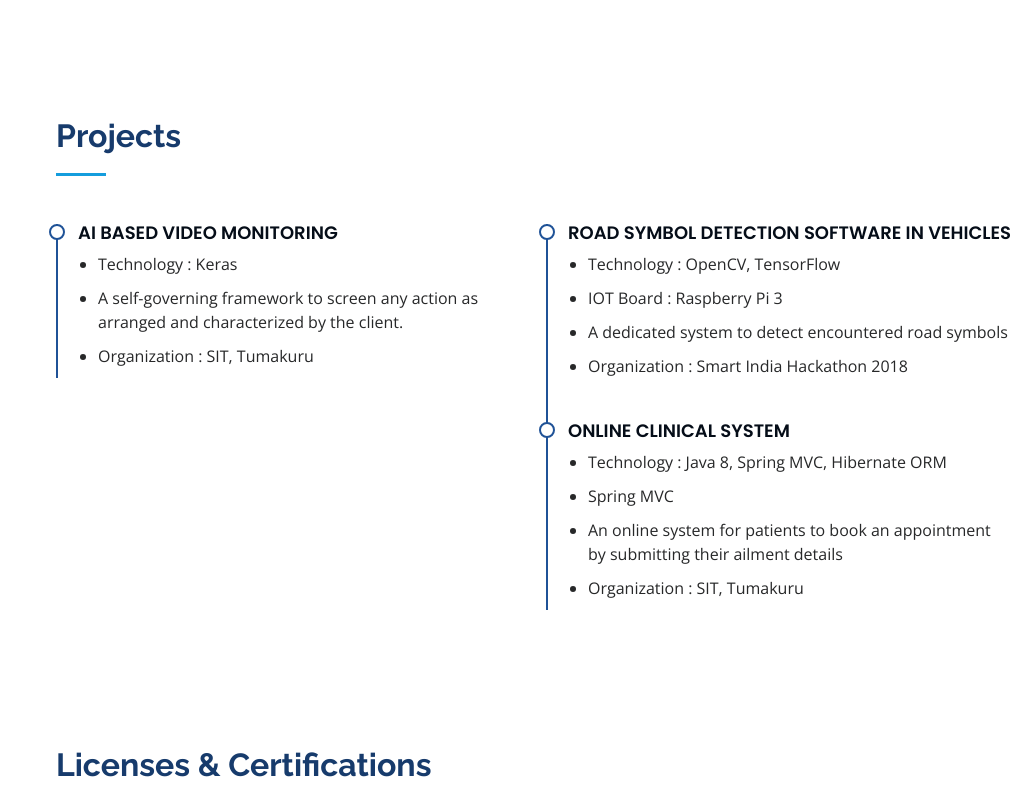
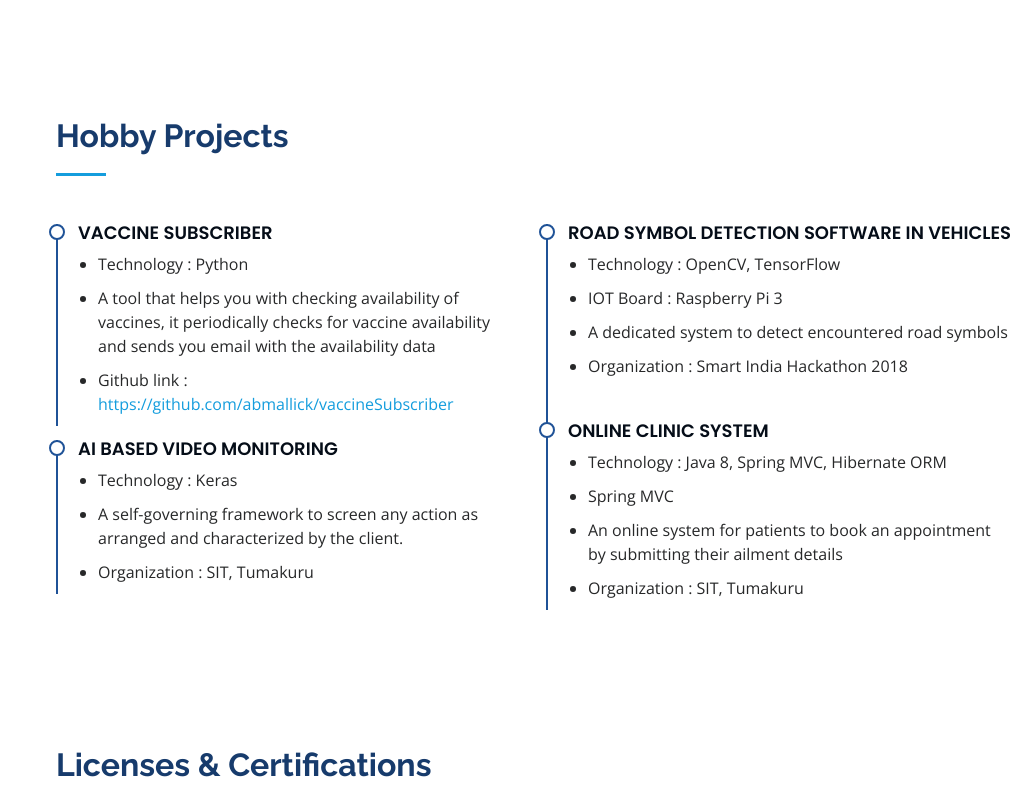
Before and after one commit to abmallick/abmallick.github.io, a plain HTML site: page index.html in a window 1280 px wide. Shown: the part 3374-4168 px from the top of the page, without its empty margins (256-1280 px from the left). Drawn offline with nearby package versions, Linux system fonts and the light colour scheme.

Commit message:
Update index.html

```diff
--- a/index.html
+++ b/index.html
@@ -167,6 +167,7 @@
               <h5>2016-2020</h5>
               <p><em>Siddaganga Institute Of Technology,Tumakuru</em></p>
               <p>Information Science and Engineering</p>
+              <p>CGPA: 8.7</p>
             </div>
           </div>
           <div class="col-lg-6" data-aos="fade-up" data-aos-delay="100">
@@ -310,18 +311,28 @@
     <section id="projects" class="resume">
       <div class="container">
         <div class="section-title">
-          <h2>Projects</h2>
+          <h2>Hobby Projects</h2>
         </div>
 
         <div class="row">
           <div class="col-lg-6" data-aos="fade-up">
             <!-- <h3 class="resume-title">Summary</h3> -->
             <div class="resume-item pb-0">
+              <h4>Vaccine Subscriber</h4>
+              <ul>
+                <li>Technology : Python</li>
+                <li>A tool that helps you with checking availability of vaccines, it periodically checks for vaccine availability and
+                  sends you email with the availability data </li>
+                <li>Github link : <a href="https://github.com/abmallick/vaccineSubscriber" target="_blank">
+                  https://github.com/abmallick/vaccineSubscriber</a>
+                 </li>
+              </ul>
+            </div>
+
+            <div class="resume-item pb-0">
               <h4>AI based video monitoring</h4>
-
               <ul>
                 <li>Technology : Keras</li>
-
                 <li>A self-governing framework to screen any action as arranged and characterized by the client.</li>
                 <li>Organization : SIT, Tumakuru</li>
               </ul>
@@ -330,10 +341,8 @@
 
           </div>
           <div class="col-lg-6" data-aos="fade-up" data-aos-delay="100">
-
             <div class="resume-item">
               <h4>Road Symbol Detection Software in Vehicles</h4>
-
               <ul>
                 <li>
                   Technology : OpenCV, TensorFlow
@@ -346,14 +355,10 @@
               </ul>
             </div>
             <div class="resume-item">
-              <h4>Online Clinical System</h4>
-
-
+              <h4>Online Clinic System</h4>
               <ul>
-
                 <li>Technology : Java 8, Spring MVC, Hibernate ORM</li>
                 <li>Spring MVC</li>
-
                 <li>An online system for patients to book an appointment by submitting their ailment details</li>
                 <li>Organization : SIT, Tumakuru</li>
               </ul>
```
